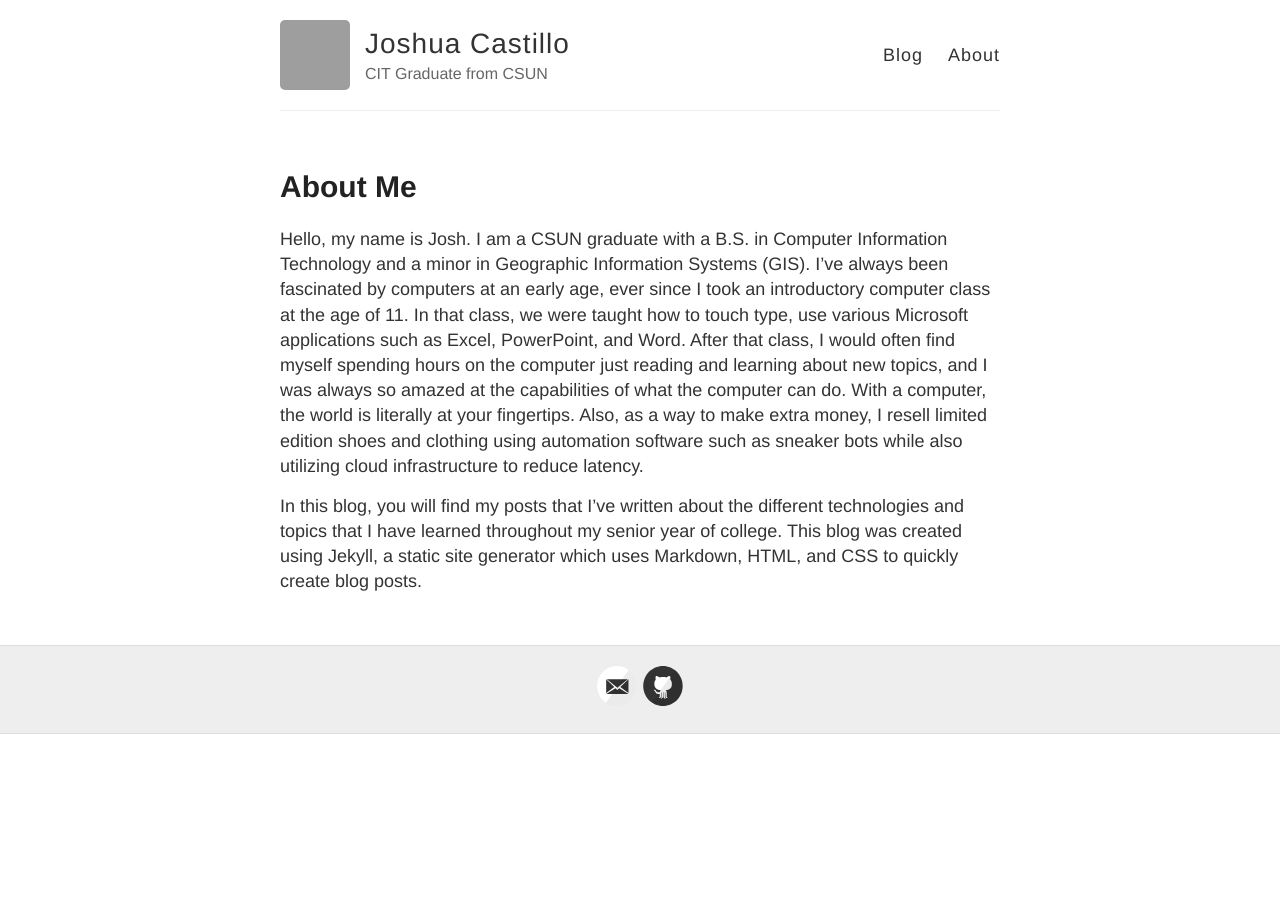
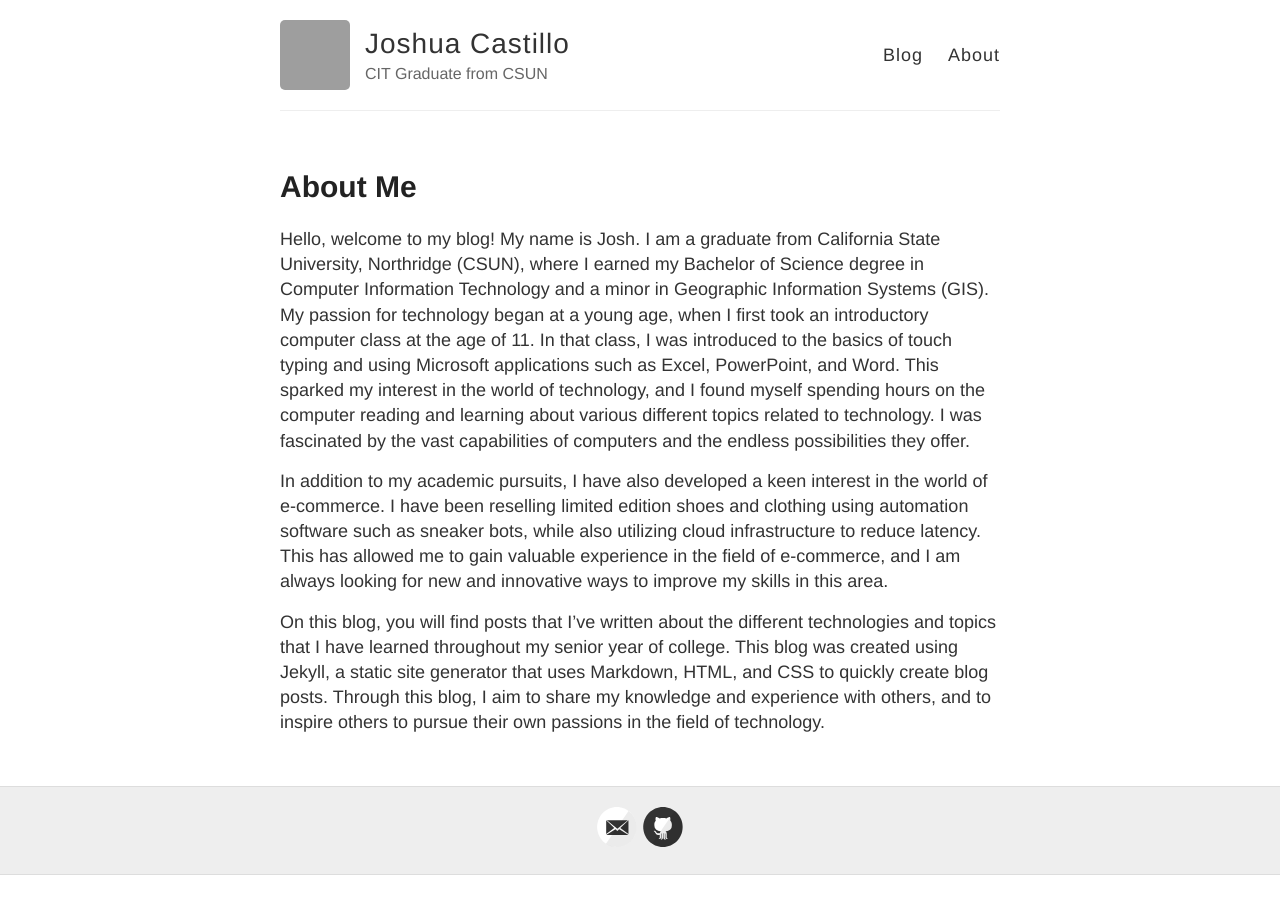
Before and after one commit to Idiomet/my-blog, a Jekyll site: the page built from about.markdown, in a window 1280 px wide. Built offline with Jekyll 4.4.1, drawn with Linux system fonts in a browser that asks for light colours; grey boxes are pictures that could not be loaded.

Commit message:
Rewrote about me section

```diff
--- a/about.markdown
+++ b/about.markdown
@@ -4,6 +4,8 @@ title: About Me
 permalink: /about/
 ---
 
-Hello, my name is Josh. I am a CSUN graduate with a B.S. in Computer Information Technology and a minor in Geographic Information Systems (GIS). I've always been fascinated by computers at an early age, ever since I took an introductory computer class at the age of 11. In that class, we were taught how to touch type, use various Microsoft applications such as Excel, PowerPoint, and Word. After that class, I would often find myself spending hours on the computer just reading and learning about new topics, and I was always so amazed at the capabilities of what the computer can do. With a computer, the world is literally at your fingertips. Also, as a way to make extra money, I resell limited edition shoes and clothing using automation software such as sneaker bots while also utilizing cloud infrastructure to reduce latency.
+Hello, welcome to my blog! My name is Josh. I am a graduate from California State University, Northridge (CSUN), where I earned my Bachelor of Science degree in Computer Information Technology and a minor in Geographic Information Systems (GIS). My passion for technology began at a young age, when I first took an introductory computer class at the age of 11. In that class, I was introduced to the basics of touch typing and using Microsoft applications such as Excel, PowerPoint, and Word. This sparked my interest in the world of technology, and I found myself spending hours on the computer reading and learning about various different topics related to technology. I was fascinated by the vast capabilities of computers and the endless possibilities they offer.
 
-In this blog, you will find my posts that I've written about the different technologies and topics that I have learned throughout my senior year of college. This blog was created using Jekyll, a static site generator which uses Markdown, HTML, and CSS to quickly create blog posts.
+In addition to my academic pursuits, I have also developed a keen interest in the world of e-commerce. I have been reselling limited edition shoes and clothing using automation software such as sneaker bots, while also utilizing cloud infrastructure to reduce latency. This has allowed me to gain valuable experience in the field of e-commerce, and I am always looking for new and innovative ways to improve my skills in this area.
+
+On this blog, you will find posts that I've written about the different technologies and topics that I have learned throughout my senior year of college. This blog was created using Jekyll, a static site generator that uses Markdown, HTML, and CSS to quickly create blog posts. Through this blog, I aim to share my knowledge and experience with others, and to inspire others to pursue their own passions in the field of technology.
```
